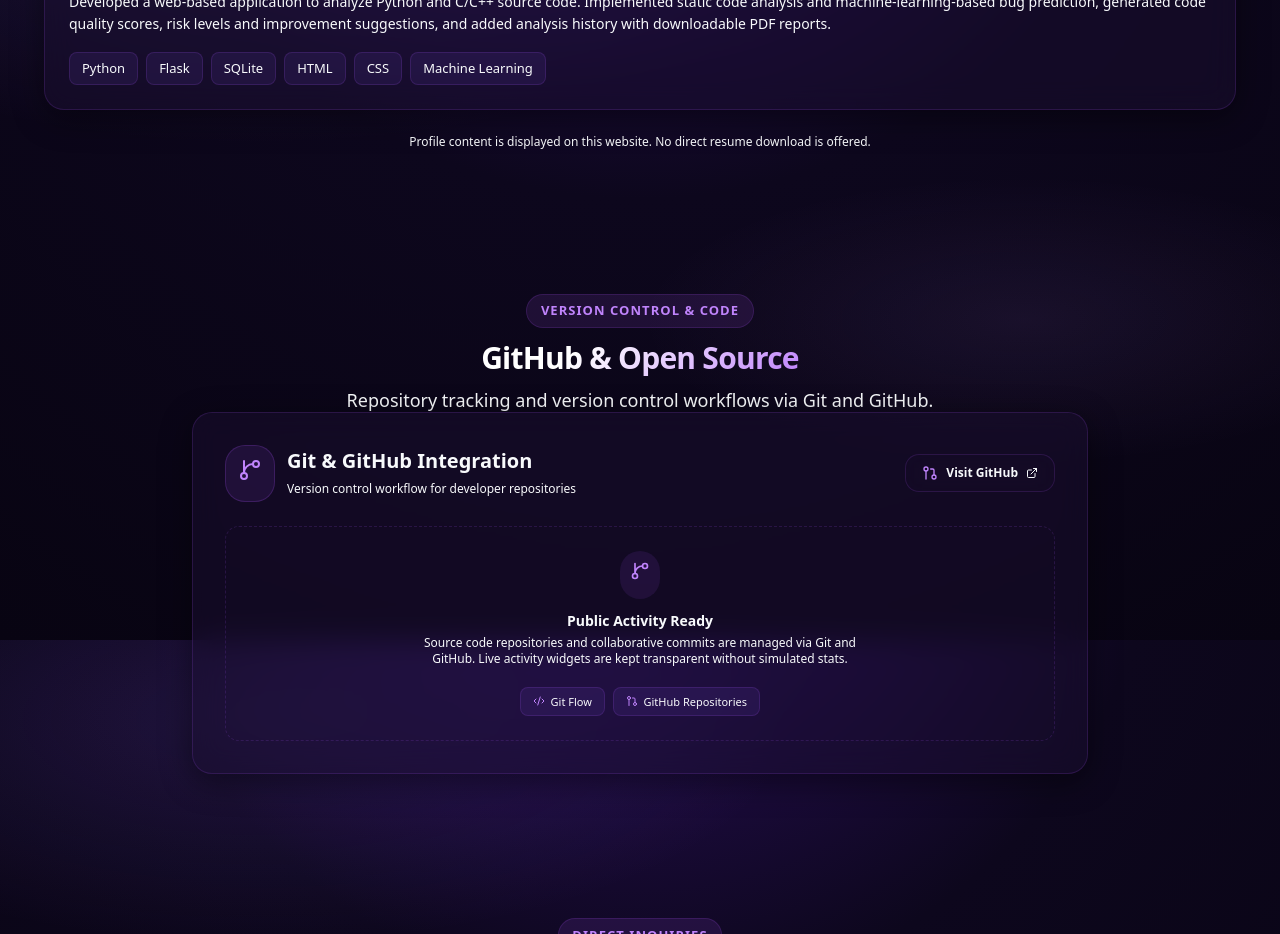
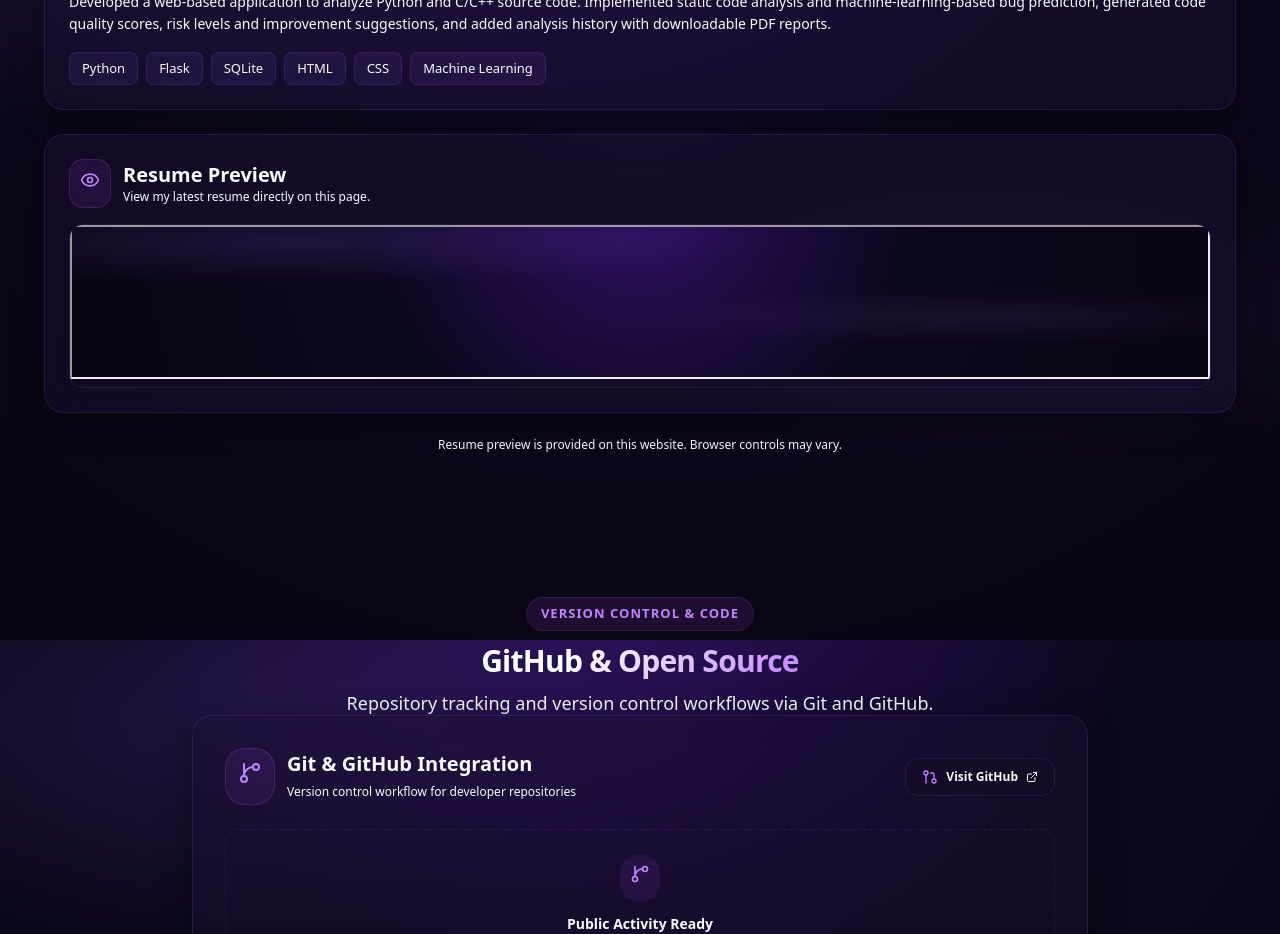
Before and after one commit to dravid-py/dravid-raja-portfolio, a Next.js app: page / in a window 1280 px wide. Shown: the part 8960-9894 px from the top of the page. Built offline with nearby package versions, Linux system fonts and the light colour scheme.

Commit message:
Embed latest resume PDF preview in portfolio

```diff
--- a/src/components/resume/Resume.tsx
+++ b/src/components/resume/Resume.tsx
@@ -154,7 +154,24 @@ export function Resume() {
               );
             })}
           </div>
-          <p className="text-center text-xs text-[var(--text-muted)]">Profile content is displayed on this website. No direct resume download is offered.</p>
+          <BentoCard className="p-4 sm:p-6 flex flex-col gap-4" glow>
+            <div className="flex items-center gap-3">
+              <div className="p-2.5 rounded-xl bg-purple-500/10 border border-purple-500/20 text-purple-400"><Eye className="w-5 h-5" /></div>
+              <div>
+                <h3 className="text-xl font-bold text-[var(--text-primary)]">Resume Preview</h3>
+                <p className="text-xs text-[var(--text-muted)]">View my latest resume directly on this page.</p>
+              </div>
+            </div>
+            <div className="overflow-hidden rounded-xl border border-[var(--border-subtle)] bg-white">
+              <iframe
+                src="/dravid_raja_resume%20(1).pdf#toolbar=0&navpanes=0&scrollbar=0"
+                title="Dravid Raja resume preview"
+                className="w-full h-[720px] sm:h-[900px]"
+                loading="lazy"
+              />
+            </div>
+          </BentoCard>
+          <p className="text-center text-xs text-[var(--text-muted)]">Resume preview is provided on this website. Browser controls may vary.</p>
         </div>
       </Container>
     </section>
```
